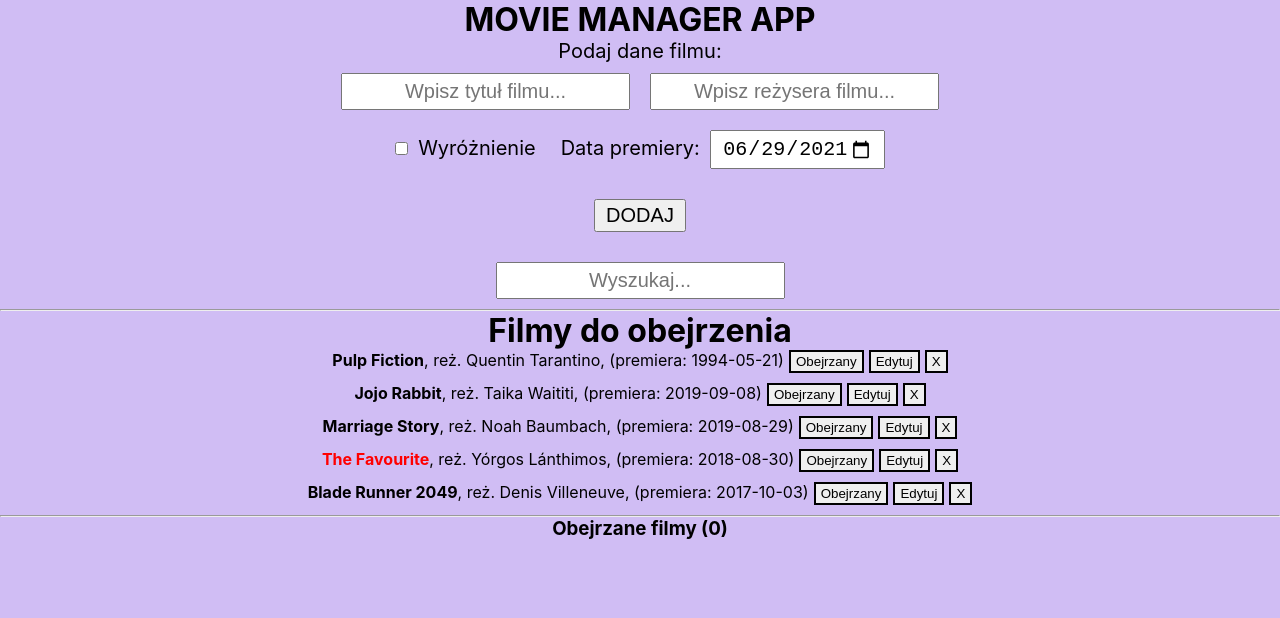
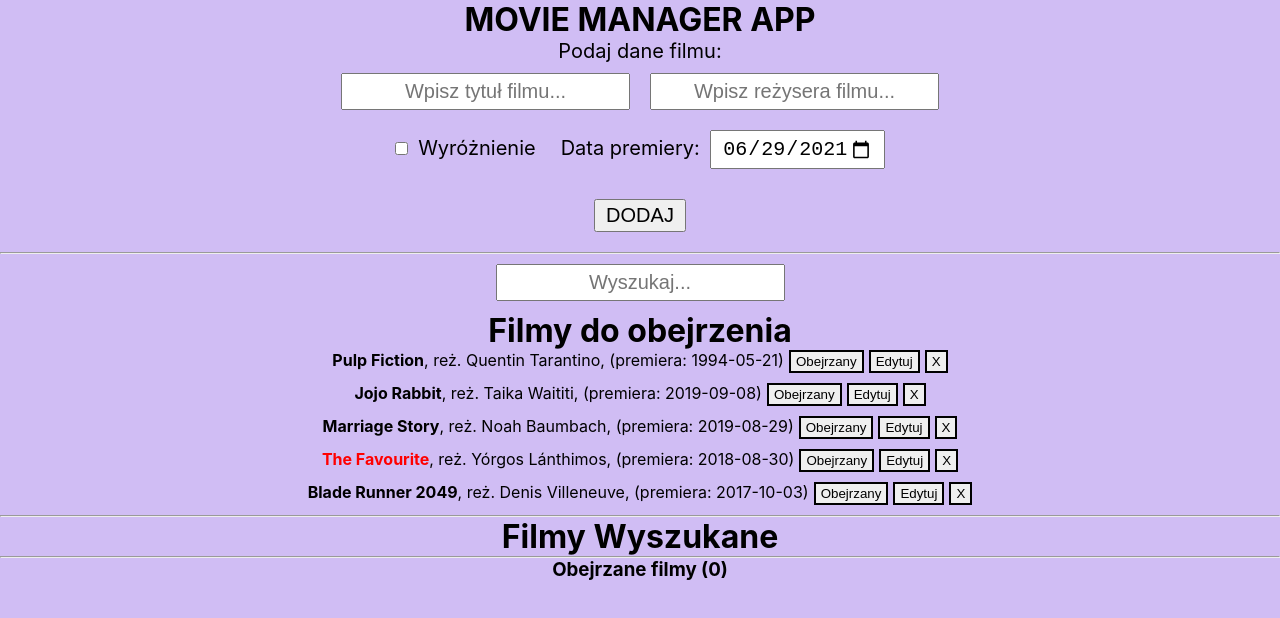
Before and after one commit to Student235555/movie-manager-app, a React (Create React App) app: page / in a window 1280 px wide. Shown: the top 618 px of the page. Built offline with nearby package versions, Linux system fonts and the light colour scheme.

Commit message:
update search function

```diff
--- a/src/Components/AddMovie.css
+++ b/src/Components/AddMovie.css
@@ -18,5 +18,3 @@ input{
 .labelSpec{
     margin-right: 25px;
 }
-
-.searchBar{}
--- a/src/Components/AddMovie.js
+++ b/src/Components/AddMovie.js
@@ -1,7 +1,7 @@
 import React, {useState} from 'react';
 import './AddMovie.css'
 
-const AddMovie = ({add}) => {
+const AddMovie = ({add, movies}) => {
 
   const today = new Date().toISOString().slice(0,10);
   const minDate = "1888-01-01";
@@ -13,6 +13,7 @@ const AddMovie = ({add}) => {
   const [movieDirector, setMovieDirector] = useState('');
   const [isSpecial, setIsSpecial] = useState(false);
   const [releaseDate, setReleaseDate] = useState(today);
+
 
 
   const handleClick = () => {
@@ -31,7 +32,6 @@ const AddMovie = ({add}) => {
     }
   }
 
-
     return (
         <div className='form'>
           <div>Podaj dane filmu:</div>
@@ -44,7 +44,6 @@ const AddMovie = ({add}) => {
           <label htmlFor="date">Data premiery:</label>
           <input type="date" value={releaseDate} min={minDate} max={maxDate} onChange={event => setReleaseDate(event.target.value)}></input><br/>
           <button onClick={handleClick}>Dodaj</button><br/>
-          <input className="searchBar" placeholder="Wyszukaj..."></input>
           <hr/>
         </div>
       );
--- a/src/Components/MovieList.js
+++ b/src/Components/MovieList.js
@@ -1,9 +1,11 @@
-import React from 'react';
+import React, {useState} from 'react';
 import Movie from './Movie';
 
 const MovieList = ({movies, deletee, change, edit}) => {
     const active = movies.filter(movie => movie.active)
     const done = movies.filter(movie => !movie.active)
+
+    const [search, setSearch] = useState('');
 
     const activeMovies = active.map(movie =>
          <Movie key={movie.id} movie={movie} deletee={deletee} change={change} edit={edit}/>)
@@ -11,11 +13,26 @@ const MovieList = ({movies, deletee, change, edit}) => {
     const doneMovies = done.map(movie =>
          <Movie key={movie.id} movie={movie} deletee={deletee}/>)
 
+    const filteredMovies = active.filter(li => li.name.toLowerCase().includes(search.toLowerCase()))
+         .map(movie => (
+         <Movie key={movie.id} movie={movie} deletee={deletee}/>)
+         )
+
     return (
         <>
+             <input className="searchBar" placeholder="Wyszukaj..." value={search}
+          onChange={event => setSearch(event.target.value)}></input>
+
             <ul className='active'>
                 <h1>Filmy do obejrzenia</h1>
                 {activeMovies.length ? activeMovies : <p>Brak filmów do obejrzenia.</p>}
+            </ul>
+
+            <hr/>
+
+            <ul className='filtered'>
+                <h1>Filmy Wyszukane</h1>
+                {search ? filteredMovies : ''}
             </ul>
 
             <hr/>
```
